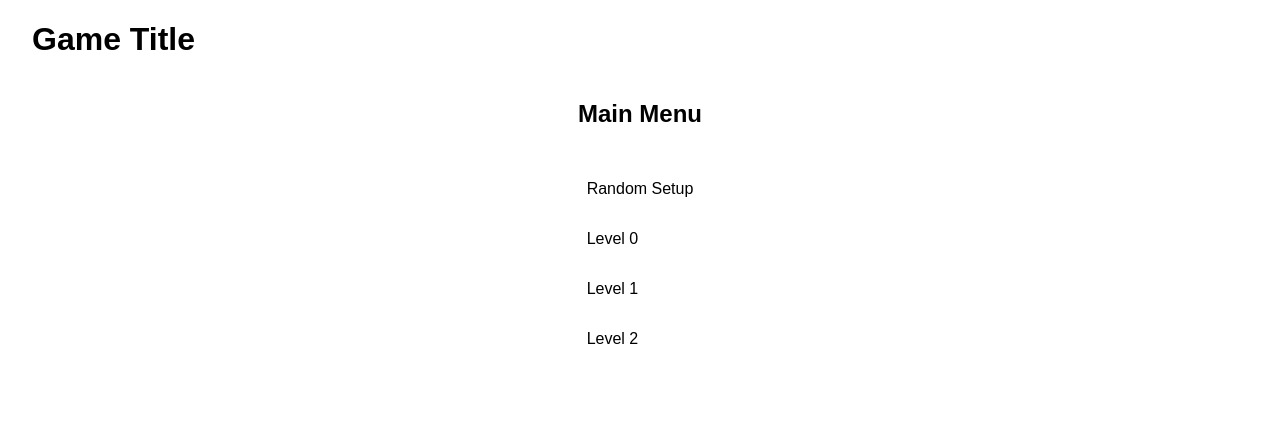
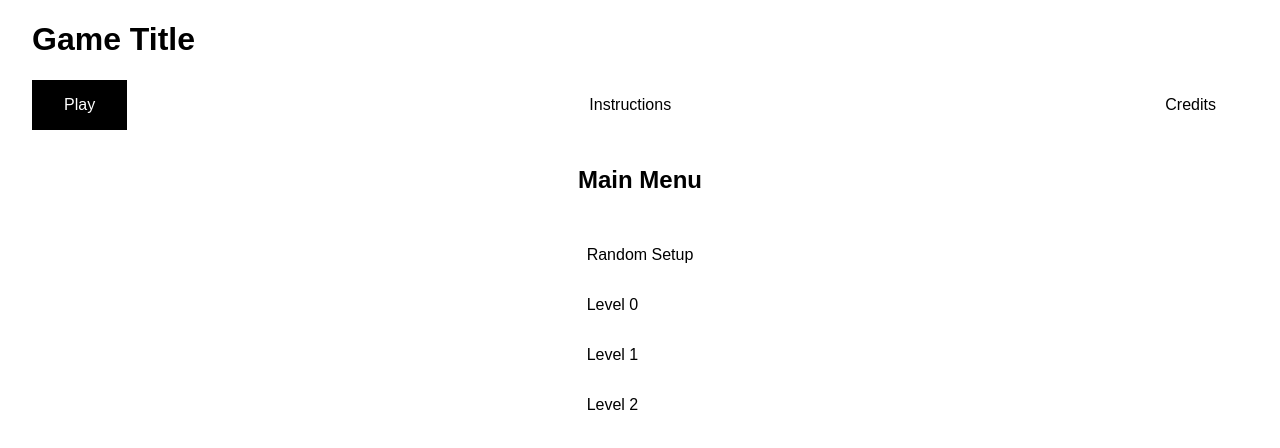
Before and after one commit to allen-garvey/capricornus-turn-based-strategy, a plain HTML site: page public_html/index.html in a window 1280 px wide. Drawn offline with nearby package versions, Linux system fonts and the light colour scheme.

Commit message:
Add tabs for page sections

```diff
--- a/public_html/index.html
+++ b/public_html/index.html
@@ -11,9 +11,16 @@
     <body>
     	<header class="header container">
     		<h1>Game Title</h1>
+            <nav class="nav">
+                <ul class="nav-list">
+                    <li data-tab="game">Play</li>
+                    <li data-tab="instructions">Instructions</li>
+                    <li data-tab="credits">Credits</li>
+                </ul>
+            </nav>
     	</header>
 		<main class="main container">
-            <div class="game-section">
+            <div class="game-section tab" data-tab="game">
                 <div class="loading-message-container">
                     <p>Game Title is loading&hellip;</p>
                     <div class="loader"></div>
@@ -34,6 +41,14 @@
                     <canvas class="game-canvas" id="terrain-canvas"></canvas>
                 </div>
             </div>
+            <div class="tab" data-tab="instructions">
+                <h2>Instructions</h2>
+                <p>Placeholder text</p>
+            </div>
+            <div class="tab" data-tab="credits">
+                <h2>Credits</h2>
+                <p>Placeholder text</p>
+            </div>
 		</main>
         <img src="images/spritesheet.png" class="spritesheet" id="spritesheet">
         <img src="images/level1.png" class="spritesheet" id="level1_sprite">
@@ -45,7 +60,8 @@
         <img src="images/blueSoldierSprite.png" class="spritesheet" id="soldier_blue_sprite">
         <img src="images/blueTankSprite.png" class="spritesheet" id="tank_blue_sprite">
         <img src="images/bluePlaneSprite.png" class="spritesheet" id="plane_blue_sprite">
-		<script src="https://ajax.googleapis.com/ajax/libs/jquery/3.2.1/jquery.min.js"></script>
+		<!-- <script src="https://ajax.googleapis.com/ajax/libs/jquery/3.2.1/jquery.min.js"></script> -->
+        <script src="js/tabs.js"></script>
         <script src="js/util.js"></script>
         <script src="js/damage.js"></script>
         <script src="js/terrain-stats.js"></script>
--- /dev/null
+++ b/public_html/js/tabs.js
@@ -0,0 +1,44 @@
+"use strict";
+/*
+ * Functionality for site navigation to trigger page section tabs
+ */
+(function(){
+	//saves some typing
+    var $ = function(selector){ return document.querySelectorAll(selector); };
+    //because can't use array prototype methods on NodeList
+    var forEach = function(iteratable, callback){ return Array.prototype.forEach.call(iteratable, callback); }
+
+    var navLinks = $('.nav-list li');
+    var pageSections = $('.tab[data-tab]');
+
+    function navLinkClicked(navLink){
+    	deselectNavlinks();
+		navLink.classList.add('active');
+		var tabSelector = navLink.dataset.tab;
+		hideAllPageSections();
+		document.querySelector('.tab[data-tab="' + tabSelector + '"]').classList.add('active');
+    }
+
+    function deselectNavlinks(){
+    	forEach(navLinks, function(navLink){
+    		navLink.classList.remove('active');
+    	});
+    }
+
+    function hideAllPageSections(){
+		forEach(pageSections, function(pageSection){
+    		pageSection.classList.remove('active');
+    	});
+	}
+
+    //set navLink to be active on click
+    forEach(navLinks, function(navLink){
+    	navLink.onclick = function(){
+    		navLinkClicked(navLink);
+    	};
+    });
+
+    //select first navLink active by default on page load
+    navLinkClicked(navLinks[0]);
+
+})();
--- a/public_html/style.css
+++ b/public_html/style.css
@@ -1,3 +1,7 @@
+/*
+* Base styles
+*/
+
 body{
 	font-family: sans-serif;
 }
@@ -9,8 +13,34 @@ body{
 img.spritesheet{
 	display: none;
 }
+
+/*
+* Page Navigation
+*/
+
+.nav-list{
+	list-style-type: none;
+	display: flex;
+	justify-content: space-between;
+	padding-left: 0;
+}
+.tab{
+	display: none;
+}
+.tab.active{
+	display: block;
+}
+
+/*
+* Setup for game section
+*/
+.game-section{
+	padding-bottom: 200px;
+}
 .game-section, .game-container{
 	position: relative;
+}
+.game-container{
 	height: 800px;
 }
 /*
@@ -102,11 +132,11 @@ html.loading{
 	list-style-type: none;
 	padding-left: 0;
 }
-.main-menu-list li{
+.main-menu-list li, .nav-list li{
 	cursor: pointer;
 	padding: 1em 2em;
 }
-.main-menu-list li:hover{
+.main-menu-list li:hover, .nav-list li:hover, .nav-list li.active{
 	background-color: black;
 	color: white;
 }
```
